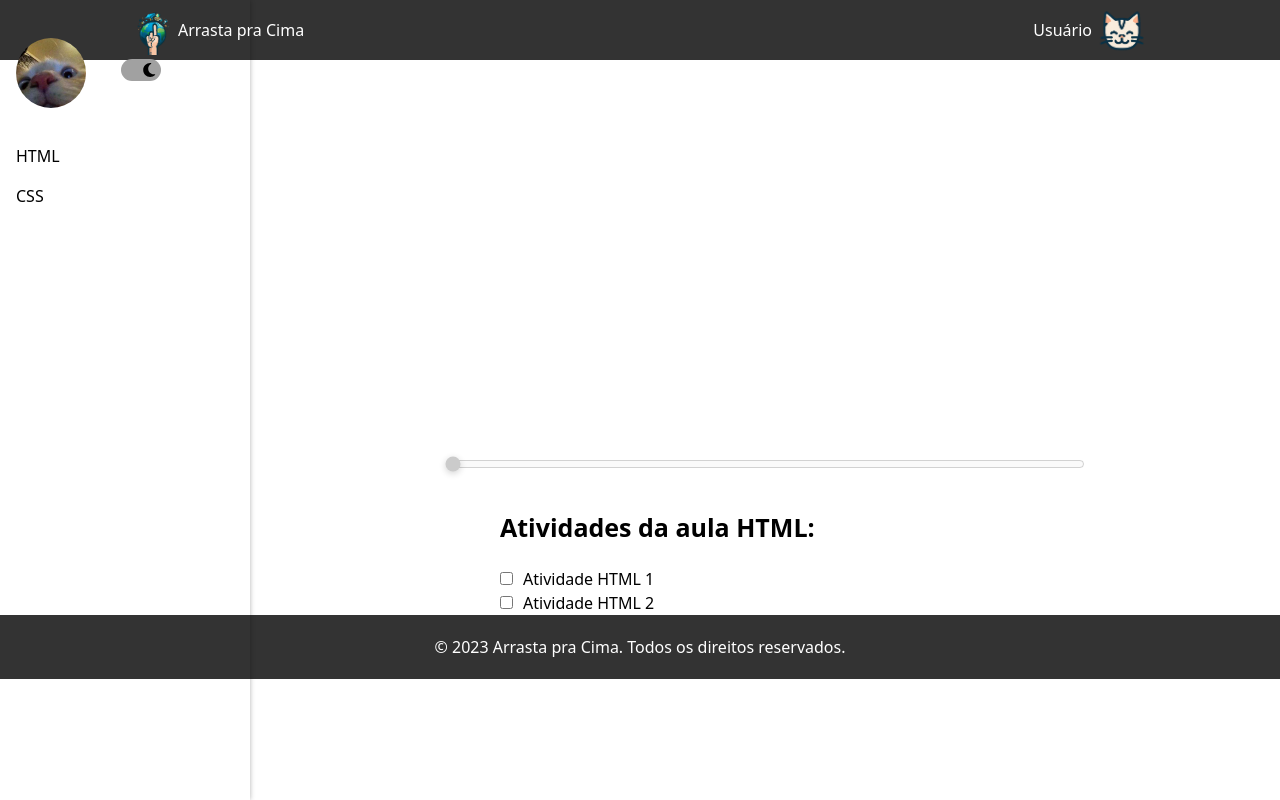
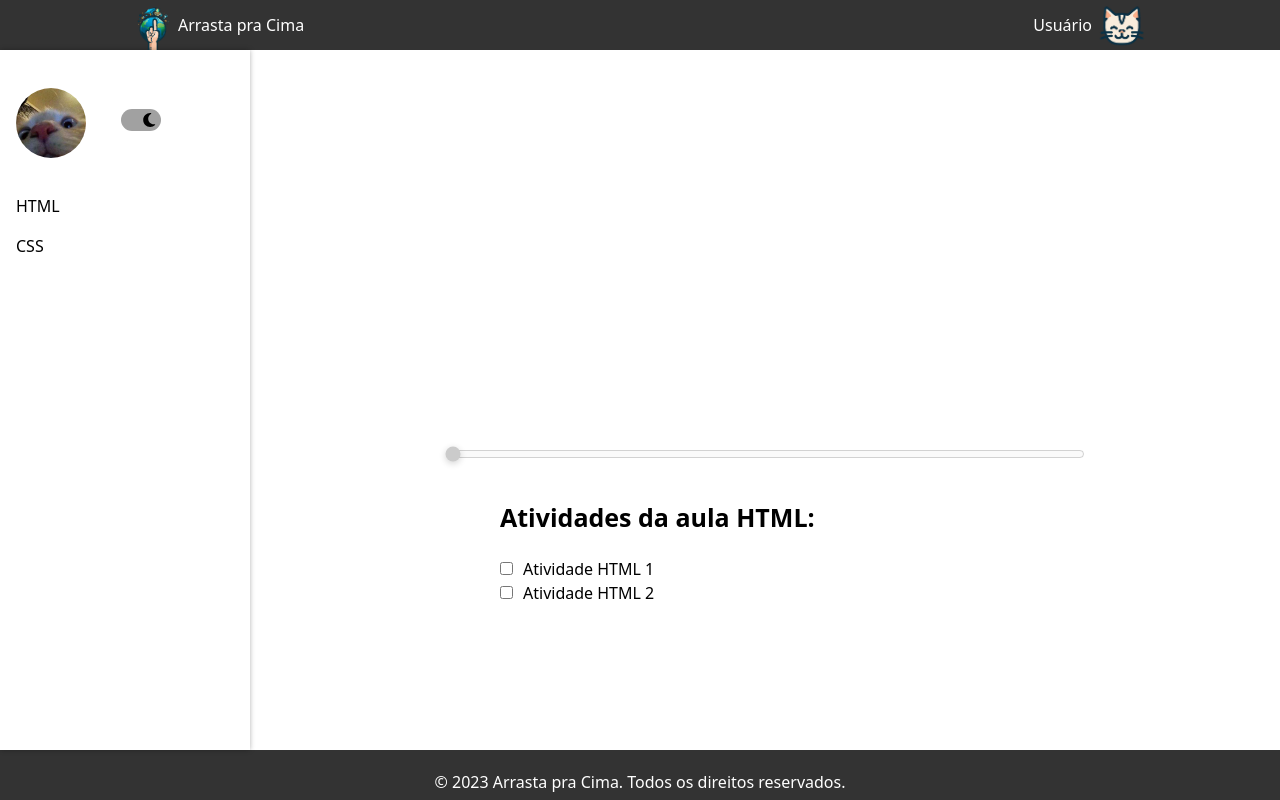
Before and after one commit to gabrielyvg/arrasta-pra-cima, a Next.js app: page /aulas/1 in a window 1280 px wide. Built offline with nearby package versions, Linux system fonts and the light colour scheme.

Commit message:
fix sidenav

```diff
--- a/src/styles/Footer.module.css
+++ b/src/styles/Footer.module.css
@@ -3,6 +3,10 @@
   color: #fff;
   padding: 20px;
   text-align: center;
+  position: fixed;
+  width: 100%;
+  height: 50px;
+  bottom: 0;
 }
 
 @media (max-width: 768px) {
--- a/src/styles/Header.module.css
+++ b/src/styles/Header.module.css
@@ -4,6 +4,7 @@
   align-items: center;
   background-color: rgb(51, 51, 51);
   color: #fff;
+  height: 50px;
 }
 
 .logo {
--- a/src/styles/Siderbar.module.css
+++ b/src/styles/Siderbar.module.css
@@ -22,9 +22,9 @@
 
 .sidenav {
     width: 250px;
-    height: 100vh;
     position: fixed;
-    top: 0;
+    top: 50px;
+    bottom: 50px;
     left: 0;
     box-shadow: 0 0 5px rgba(0, 0, 0, 0.3);
     display: flex;
```
